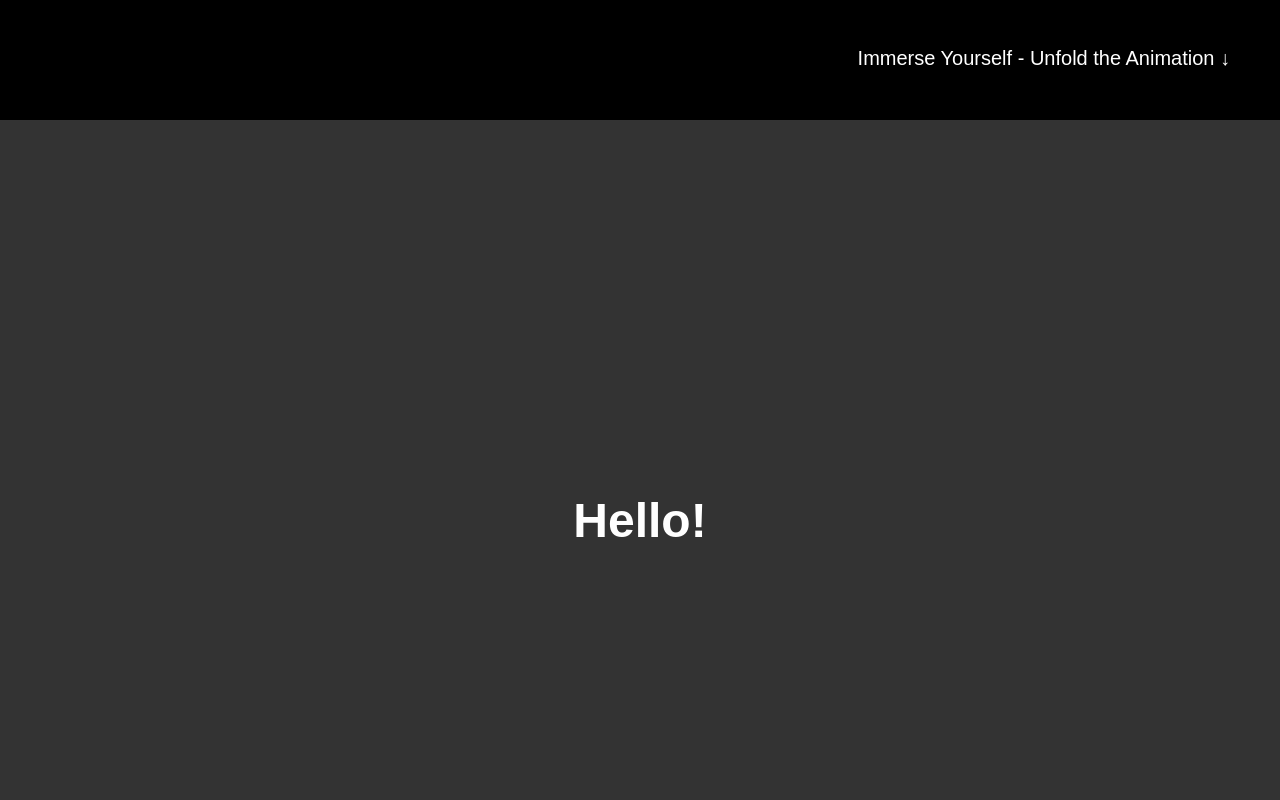
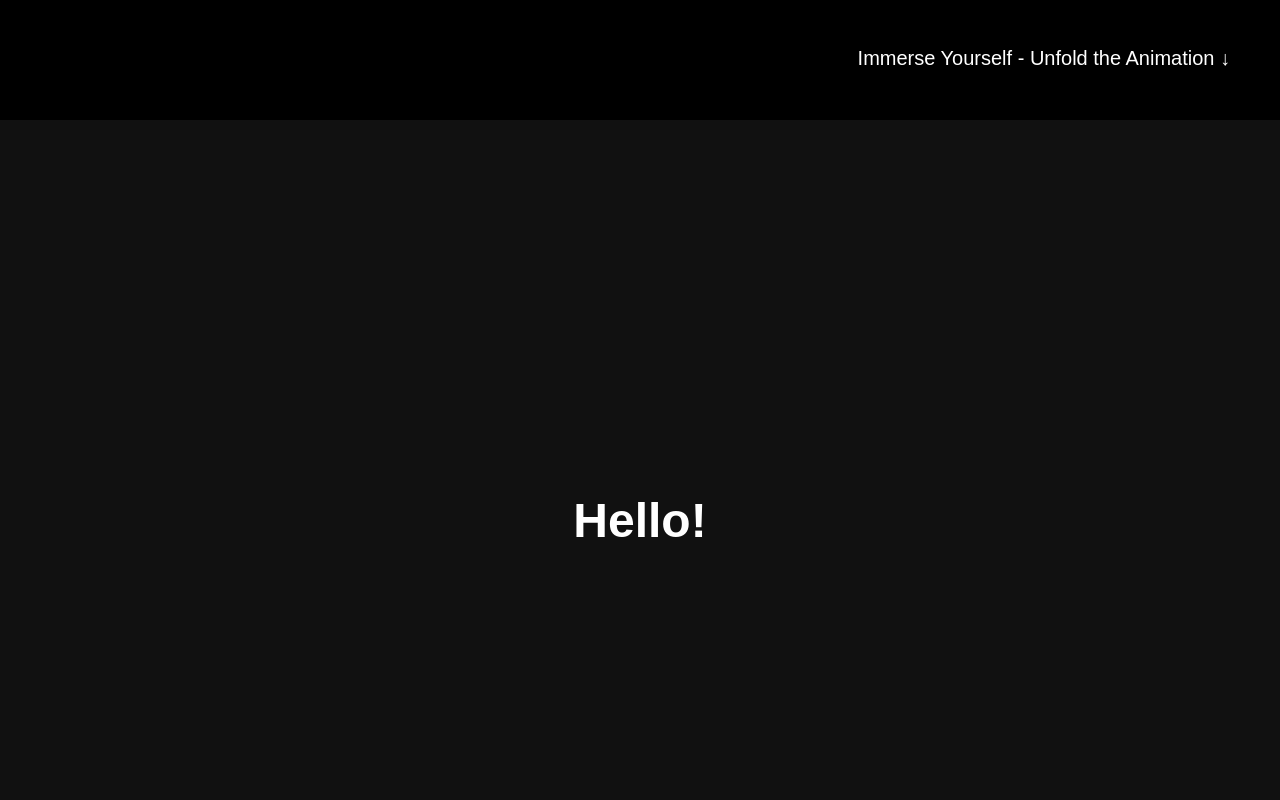
Before and after one commit to AswinSainath/aswinsainath.com, a plain HTML site: page index.html in a window 1280 px wide. Shown: the part 680-1480 px from the top of the page. Drawn offline with nearby package versions, Linux system fonts and the light colour scheme; a script that the page names is missing.

Commit message:
Update style.css

```diff
--- a/style.css
+++ b/style.css
@@ -117,36 +117,6 @@ body {
   background-color: #0056b3;
 }
 
-/* Style for the last section (previously the second section) */
-/*section:last-of-type {
-  height: 100vh;
-  color: white;
-  background: black;
-  display: flex;
-  justify-content: center;
-  align-items: center;
-}
-
-section:last-of-type h1 {
-  font-size: 48px;
-}*/
-
-/* Additional style for the second section */
-/*section:nth-of-type(2) {
-  height: 100vh;
-  color: white;
-  background: darkblue;
-  display: flex;
-  justify-content: center;
-  align-items: center;
-}
-
-section:nth-of-type(2) h1 {
-  font-size: 48px;
-}*/
-
-
-
 
 .intro:before {
   content: "";
@@ -203,23 +173,18 @@ section:nth-of-type(2) h1 {
 }
 
 
-/* Your existing CSS styles for intro section */
 
-/* Your existing CSS styles for intro section */
-
-/* Existing CSS styles for intro section */
-
-/* Styles for the updated second section */
+/* Styles for the home section */
 section.front {
   height: 100vh;
   color: white;
-  background: #333; /* Update the background color as per your preference */
+  background: #111; /* Update the background color as per your preference */
   display: flex;
   flex-direction: column;
   justify-content: center;
   align-items: center;
   text-align: center;
-  position: relative; /* Added to make the navigation links position relative to this section */
+  position: relative;
 }
 
 section.front h1 {
@@ -255,7 +220,7 @@ section.front a {
 
 section.front a:hover {
   background-color: white;
-  color: #333; /* Update the color as per your preference */
+  color: #333;
 }
 
 /* Additional styles for the About Me section */
```
